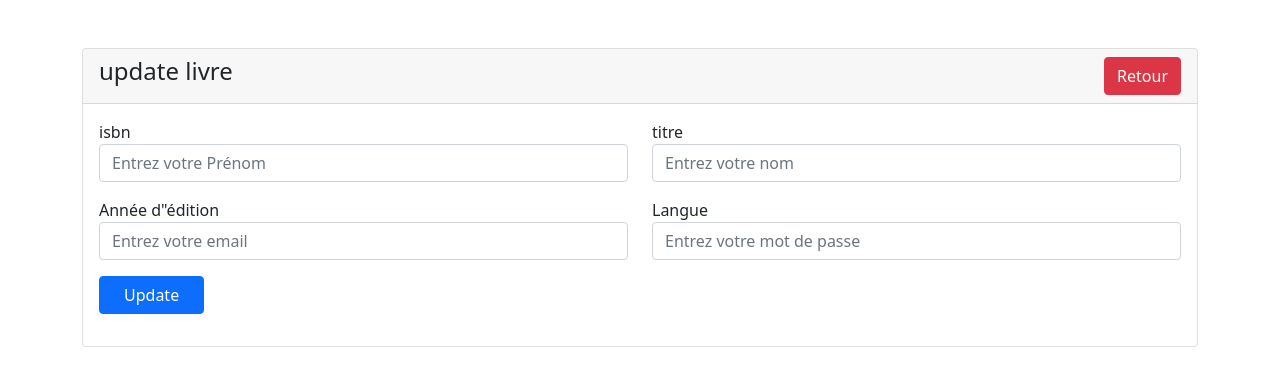
After one commit to flammeariane/CI4, a CodeIgniter 4 app: the page made by app/Views/dashboardUser/editBook.php in a window 1280 px wide. The commit adds this page. Shown: the top 386 px of the page. Run offline with PHP 8.4 and a stand-in for CodeIgniter, Linux system fonts and the light colour scheme; the template is opened without the code that fills it, so the values that code supplies are empty; some libraries are stand-ins or nearby versions.

Commit message:
fix css + update book

```diff
--- a/app/Config/Routes.php
+++ b/app/Config/Routes.php
@@ -35,11 +35,15 @@ $routes->get('/', 'Auth::register');
 
 $routes->group('', ['filter' => 'AuthCheck'], function ($routes) {
     //declaration des route protéger la par le filter d authentification
-    $routes->get('/dashboardUser', 'dashboardUserController::index');
     $routes->get('/dashboardAdmin', 'dashboardAdminController::index');
     $routes->get('/dashboardAdmin/editUser/(:num)', 'dashboardAdminController::editUser/$1');
     $routes->post('/dashboardAdmin/updateUser/(:num)', 'dashboardAdminController::updateUser/$1');
     $routes->delete('/dashboardAdmin/deleteUser/(:num)', 'dashboardAdminController::deleteUser/$1');
+
+
+    $routes->get('/dashboardUser', 'dashboardUserController::index');
+    $routes->get('/dashboardUser/editBook/(:num)', 'dashboardUserController::editBook/$1');
+    $routes->post('/dashboardUser/updateBook/(:num)', 'dashboardUserController::updateBook/$1');
     $routes->delete('/dashboardUser/deleteBook/(:num)', 'dashboardUserController::deleteBook/$1');
 });
 
--- a/app/Views/dashboardAdmin/editUser.php
+++ b/app/Views/dashboardAdmin/editUser.php
@@ -6,7 +6,7 @@
     <meta http-equiv="X-UA-Compatible" content="IE=edge">
     <meta name="viewport" content="width=device-width, initial-scale=1.0">
     <title>Edition utilisateur</title>
-    <?php include 'assets/css.php'; ?>
+    <link rel="stylesheet" href="<?= base_url('assets/css/bootstrap.min.css'); ?>">
 
 </head>
 
--- /dev/null
+++ b/app/Views/dashboardUser/editBook.php
@@ -0,0 +1,71 @@
+<!DOCTYPE html>
+<html lang="en">
+
+<head>
+    <meta charset="UTF-8">
+    <meta http-equiv="X-UA-Compatible" content="IE=edge">
+    <meta name="viewport" content="width=device-width, initial-scale=1.0">
+    <title>Edition livre</title>
+    <link rel="stylesheet" href="<?= base_url('/assets/css/bootstrap.min.css'); ?>">
+
+</head>
+
+<body>
+
+    <div class="container">
+        <div class="row">
+            <div class="col-md-12 mt-5">
+                <div class="card">
+                    <div class="card-header">
+                        <h4>
+                            update livre
+                            <a href="<?= base_url('dashboardUser') ?>" class=" btn btn-danger float-end">Retour</a>
+                        </h4>
+                    </div>
+                    <div class="card-body">
+                        <form action="<?= base_url('dashboardUser/updateBook/' . $book['isbn']) ?>" method="POST">
+                            <div class="row">
+                                <div class="col-md-6">
+                                    <div class="form-group mb-3">
+                                        <label>isbn</label>
+                                        <input type="text" name="isbn" value="<?= $book['isbn'] ?>" class="form-control" placeholder="Entrez votre Prénom">
+                                    </div>
+                                </div>
+                                <div class="col-md-6">
+                                    <div class="form-group mb-3">
+                                        <label>titre</label>
+                                        <input type="text" name="title" value="<?= $book['title'] ?>" class="form-control" placeholder="Entrez votre nom">
+                                    </div>
+                                </div>
+                                <div class="col-md-6">
+                                    <div class="form-group mb-3">
+                                        <label>Année d"édition</label>
+                                        <input type="text" name="edition_year" value="<?= $book['edition_year'] ?>" class="form-control" placeholder="Entrez votre email">
+                                    </div>
+                                </div>
+                                <div class="col-md-6">
+                                    <div class="form-group mb-3">
+                                        <label>Langue</label>
+                                        <input type="text" name="language" value="<?= $book['language'] ?>" class="form-control" placeholder="Entrez votre mot de passe">
+                                    </div>
+                                </div>
+
+                                <div class="col-md-12">
+                                    <div class="form-group mb-3">
+                                        <button type="submit" class="btn btn-primary px-4"> Update </button>
+                                    </div>
+                                </div>
+                            </div>
+                        </form>
+                    </div>
+                </div>
+            </div>
+        </div>
+    </div>
+
+
+    <?php include 'assets/js.php'; ?>
+
+</body>
+
+</html>
--- a/app/Views/dashboardUser/index.php
+++ b/app/Views/dashboardUser/index.php
@@ -72,7 +72,8 @@
                                     <td>
 
 
-                                        <a href="<?= base_url('' . $listBooks['isbn']) ?>" class="btn btn-success btn-sm">Edit</a>
+
+                                        <a href="<?= base_url('dashboardUser/editBook/' . $listBooks['isbn']) ?>" class="btn btn-success btn-sm">Edit</a>
 
 
                                         <form action="<?= base_url('dashboardUser/deleteBook/' . $listBooks['isbn']) ?>" method="POST">
```
Also changed, not shown: app/Controllers/dashboardUserController.php (+23 -0 lines).
